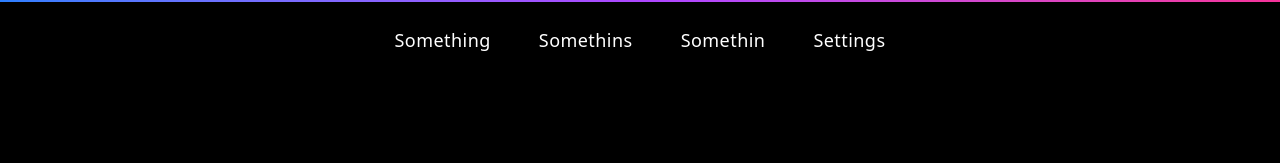
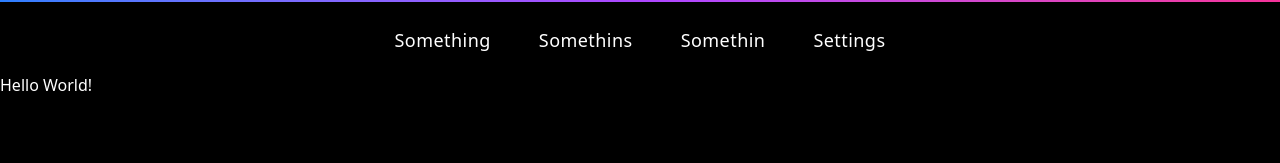
Before and after one commit to alia720/Recipe-Rater, a React (Vite) app in the folder frontend/: page / in a window 1280 px wide. Shown: the top 163 px of the page. Built offline with nearby package versions, Linux system fonts and the light colour scheme.

Commit message:
Update App.jsx

```diff
--- a/frontend/src/App.jsx
+++ b/frontend/src/App.jsx
@@ -6,7 +6,7 @@
   return (
     <div className="min-h-screen w-full bg-black">
       <Navbar />
-      <div>Hello World!</div>
+      <div className="text-white">Hello World!</div>
     </div>
   );
 } export default App;
```
